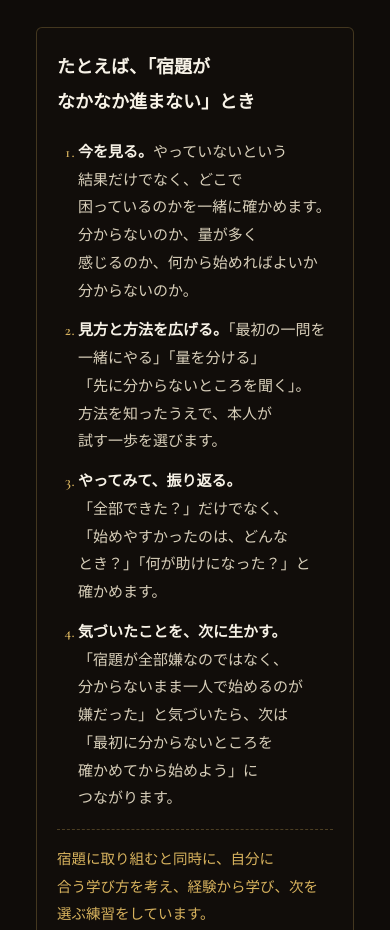
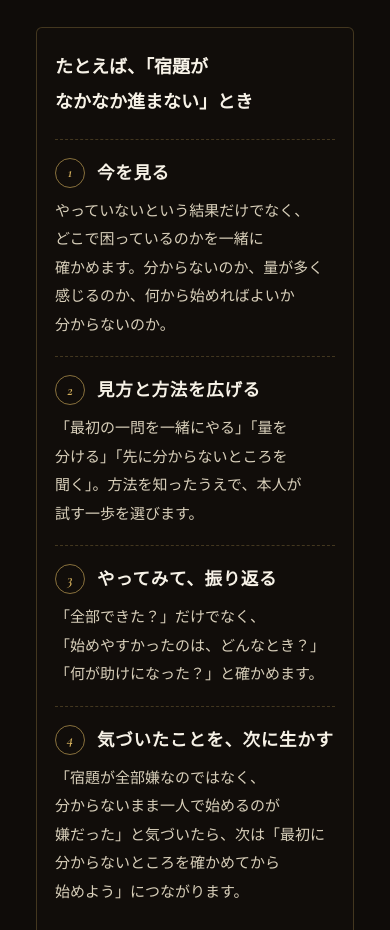
Before and after one commit to tr-1103/kibaku-preview, a plain HTML site: page index.html in a window 390 px wide. Shown: the part 5060-5990 px from the top of the page. Drawn offline with nearby package versions, Linux system fonts and the light colour scheme; a web font is replaced by a local one.

Commit message:
宿題の例を小見出しと本文に分けた

```diff
--- a/assets/style.css
+++ b/assets/style.css
@@ -644,9 +644,11 @@ h2, h3, h4, .head, .big, .pull, .ctitle{ text-wrap: balance; }
 /* 宿題の例 */
 .example{background:rgba(20,16,12,.55);border:1px solid rgba(216,179,94,.25);border-radius:6px;padding:30px 32px}
 .example .ex-kick{font-family:var(--serif);font-weight:700;font-size:clamp(18px,2.4vw,22px);color:var(--washi)}
-.example .ex-steps{margin:18px 0 0;padding-left:1.4em;display:grid;gap:12px;color:#d8cfba;font-size:15px;line-height:1.85}
-.example .ex-steps b{color:var(--washi)}
-.example .ex-steps li::marker{color:var(--gold-lt);font-family:var(--latin);font-weight:600}
+.example .ex-steps{margin:20px 0 0;padding:0;list-style:none;counter-reset:ex;display:grid;gap:0}
+.example .ex-steps li{counter-increment:ex;display:grid;grid-template-columns:auto minmax(0,1fr);column-gap:16px;padding:18px 0;border-top:1px dashed rgba(216,179,94,.25)}
+.example .ex-steps li::before{content:counter(ex);grid-row:1 / span 2;width:32px;height:32px;border:1px solid rgba(216,179,94,.6);border-radius:50%;display:grid;place-items:center;font-family:var(--latin);font-style:italic;font-weight:600;font-size:17px;color:var(--gold-lt);line-height:1}
+.example .ex-steps .ex-h{margin:0;font-family:var(--serif);font-weight:700;font-size:17.5px;line-height:1.6;color:var(--washi);letter-spacing:.04em}
+.example .ex-steps .ex-b{max-width:46em;margin:6px 0 0;color:#d8cfba;font-size:15px;line-height:1.9}
 .example .ex-note{margin-top:18px;padding-top:14px;border-top:1px dashed rgba(216,179,94,.3);color:var(--gold-lt);font-size:14.5px}
 .scrub-region .example + div table th,.scrub-region .example + div table td{color:#e3dac6}
 /* 成長の7視点 */
@@ -658,6 +660,9 @@ h2, h3, h4, .head, .big, .pull, .ctitle{ text-wrap: balance; }
 .dev .founder-photo{width:min(100%,560px);height:auto;margin:0 auto 34px;border-radius:4px;border:1px solid rgba(216,179,94,.35);box-shadow:0 18px 50px rgba(0,0,0,.45)}
 @media(max-width:760px){
   .scene{grid-template-columns:1fr;gap:4px;padding:16px 2px}
-  .example{padding:22px 20px}
+  .example{padding:22px 18px}
+  .example .ex-steps li{column-gap:12px;align-items:center}
+  .example .ex-steps li::before{grid-row:auto;width:28px;height:28px;font-size:15px}
+  .example .ex-steps .ex-b{grid-column:1 / -1;margin-top:8px}
   .seven{grid-template-columns:1fr}
 }
--- a/index.html
+++ b/index.html
@@ -9,7 +9,7 @@
 <link rel="preconnect" href="https://fonts.googleapis.com">
 <link rel="preconnect" href="https://fonts.gstatic.com" crossorigin>
 <link href="https://fonts.googleapis.com/css2?family=Cormorant+Garamond:ital,wght@0,500;0,600;1,500;1,600&family=Shippori+Mincho+B1:wght@500;600;700;800&family=Zen+Kaku+Gothic+New:wght@400;500;700;900&display=swap" rel="stylesheet">
-<link rel="stylesheet" href="assets/style.css?v=20261028">
+<link rel="stylesheet" href="assets/style.css?v=20261028b">
 </head>
 <body>
 
@@ -112,10 +112,10 @@
       <div class="example mt56 reveal depth">
         <p class="ex-kick">たとえば、「宿題がなかなか進まない」とき</p>
         <ol class="ex-steps">
-          <li><b>今を見る。</b>やっていないという結果だけでなく、どこで困っているのかを一緒に確かめます。分からないのか、量が多く感じるのか、何から始めればよいか分からないのか。</li>
-          <li><b>見方と方法を広げる。</b>「最初の一問を一緒にやる」「量を分ける」「先に分からないところを聞く」。方法を知ったうえで、本人が試す一歩を選びます。</li>
-          <li><b>やってみて、振り返る。</b>「全部できた？」だけでなく、「始めやすかったのは、どんなとき？」「何が助けになった？」と確かめます。</li>
-          <li><b>気づいたことを、次に生かす。</b>「宿題が全部嫌なのではなく、分からないまま一人で始めるのが嫌だった」と気づいたら、次は「最初に分からないところを確かめてから始めよう」につながります。</li>
+          <li><p class="ex-h">今を見る</p><p class="ex-b">やっていないという結果だけでなく、どこで困っているのかを一緒に確かめます。分からないのか、量が多く感じるのか、何から始めればよいか分からないのか。</p></li>
+          <li><p class="ex-h">見方と方法を広げる</p><p class="ex-b">「最初の一問を一緒にやる」「量を分ける」「先に分からないところを聞く」。方法を知ったうえで、本人が試す一歩を選びます。</p></li>
+          <li><p class="ex-h">やってみて、振り返る</p><p class="ex-b">「全部できた？」だけでなく、「始めやすかったのは、どんなとき？」「何が助けになった？」と確かめます。</p></li>
+          <li><p class="ex-h">気づいたことを、次に生かす</p><p class="ex-b">「宿題が全部嫌なのではなく、分からないまま一人で始めるのが嫌だった」と気づいたら、次は「最初に分からないところを確かめてから始めよう」につながります。</p></li>
         </ol>
         <p class="ex-note">宿題に取り組むと同時に、自分に合う学び方を考え、経験から学び、次を選ぶ練習をしています。</p>
       </div>
```
Also changed, not shown: company.html (+1 -1 lines), contact.html (+1 -1 lines), guide.html (+1 -1 lines), legal.html (+1 -1 lines).
